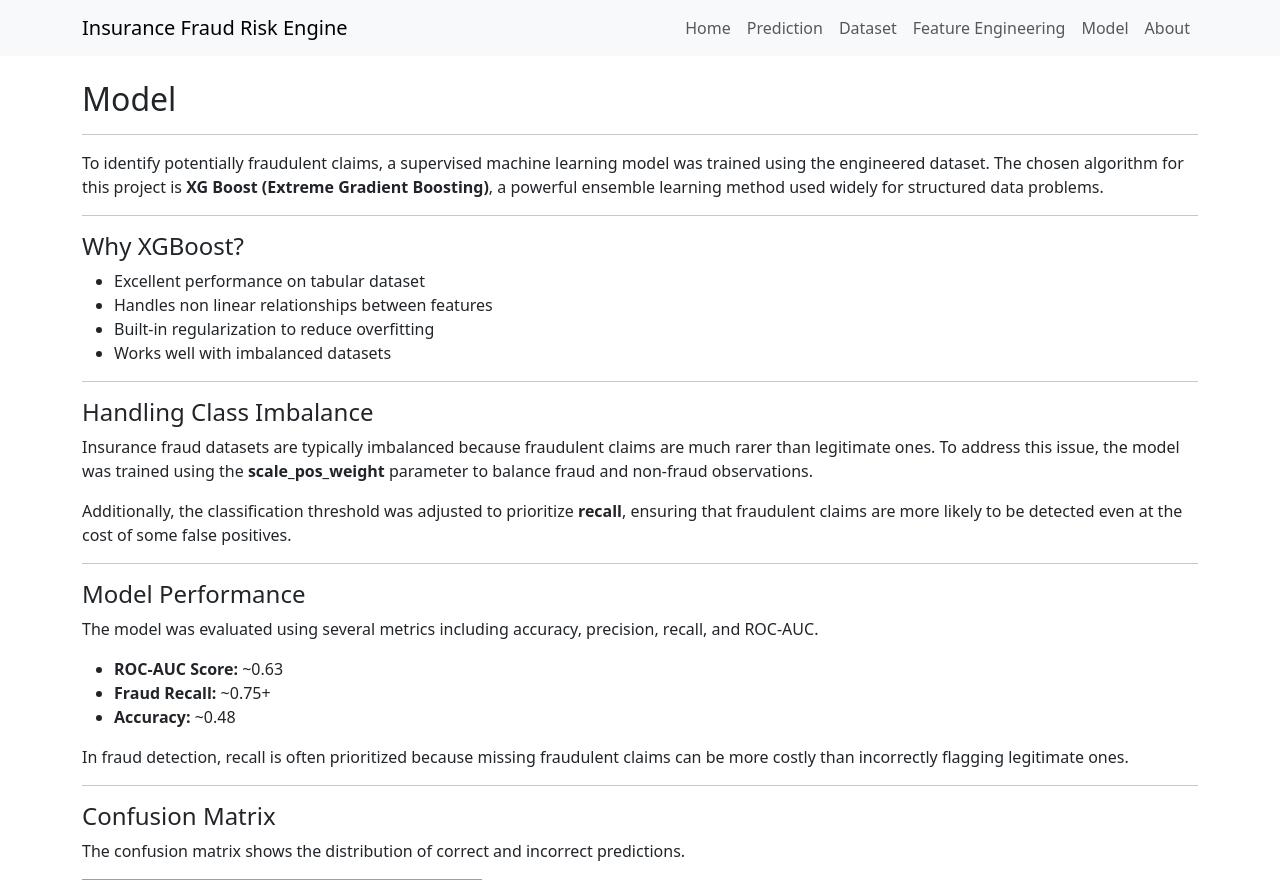
After one commit to janav3036/Insurance-Fraud-Detection, a Flask app: page /model in a window 1280 px wide. The commit adds this page. Shown: the top 880 px of the page. Run offline with Flask 3, Linux system fonts and the light colour scheme; parts of the project's set-up code (start-up, migrations or seed data) failed here and were passed over; grey boxes are pictures that could not be loaded.

Commit message:
added footer, model site, and about

```diff
--- /dev/null
+++ b/templates/about.html
@@ -0,0 +1,4 @@
+{% extends 'base.html' %}
+{%block content%}
+
+{% endblock %}
--- a/templates/base.html
+++ b/templates/base.html
@@ -27,5 +27,16 @@
         <div class = 'container mt-4'>
             {% block content %}{% endblock %}
         </div>
+        <footer class="bg-dark text-light mt-5">
+            <div class="container text-center py-3">
+                <small>
+                    Insurance Fraud Detection System • Built using Python, XGBoost, Flask & Bootstrap
+                </small>
+                <br>
+                <small>
+                    © 2026 InsureTech Group • Machine Learning Portfolio Project
+                </small>
+            </div>
+        </footer>
     </body>
 </html>
--- /dev/null
+++ b/templates/model.html
@@ -0,0 +1,73 @@
+{%extends 'base.html' %}
+{% block content %}
+
+<h2>Model</h2>
+<hr>
+
+<p>
+    To identify potentially fraudulent claims, a supervised machine learning model was trained using the engineered dataset.
+    The chosen algorithm for this project is <strong>XG Boost (Extreme Gradient Boosting)</strong>, a powerful ensemble learning method used widely for structured data problems.
+</p>
+<hr>
+
+<h4>Why XGBoost?</h4>
+<ul>
+    <li>Excellent performance on tabular dataset</li>
+    <li>Handles non linear relationships between features</li>
+    <li>Built-in regularization to reduce overfitting</li>
+    <li>Works well with imbalanced datasets</li>
+</ul>
+<hr>
+
+<h4>Handling Class Imbalance</h4>
+<p>
+Insurance fraud datasets are typically imbalanced because fraudulent claims are much rarer than legitimate ones.
+To address this issue, the model was trained using the <strong>scale_pos_weight</strong> parameter to balance
+fraud and non-fraud observations.
+</p>
+
+<p>
+Additionally, the classification threshold was adjusted to prioritize <strong>recall</strong>, ensuring
+that fraudulent claims are more likely to be detected even at the cost of some false positives.
+</p>
+
+<hr>
+
+<h4>Model Performance</h4>
+
+<p>
+The model was evaluated using several metrics including accuracy, precision, recall, and ROC-AUC.
+</p>
+
+<ul>
+<li><strong>ROC-AUC Score:</strong> ~0.63</li>
+<li><strong>Fraud Recall:</strong> ~0.75+</li>
+<li><strong>Accuracy:</strong> ~0.48</li>
+</ul>
+
+<p>
+In fraud detection, recall is often prioritized because missing fraudulent claims can be more costly
+than incorrectly flagging legitimate ones.
+</p>
+
+<hr>
+
+<h4>Confusion Matrix</h4>
+
+<p>
+The confusion matrix shows the distribution of correct and incorrect predictions.
+</p>
+
+<img src="/static/confusion_matrix.png" class="img-fluid" alt="Confusion Matrix">
+
+<hr>
+
+<h4>ROC Curve</h4>
+
+<p>
+The ROC curve illustrates the model's ability to distinguish between fraudulent and non-fraudulent claims.
+</p>
+
+<img src="/static/roc_curve.png" class="img-fluid" alt="ROC Curve">
+
+{% endblock %}
```
